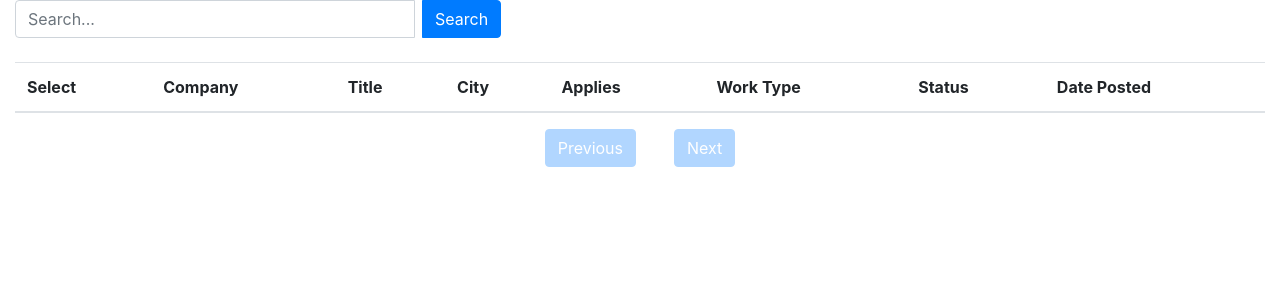
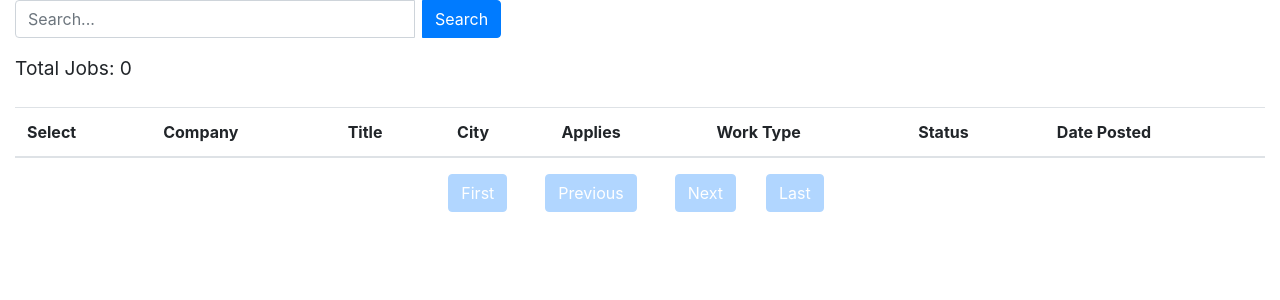
Before and after one commit to Burak-Atak/linkedin-job-scraper, a Django app: page / in a window 1280 px wide. Shown: the top 300 px of the page. Run offline with Django 3.2, Linux system fonts and the light colour scheme; data that the repository does not hold is empty; parts of the project's set-up code (start-up, migrations or seed data) failed here and were passed over; some libraries are stand-ins or nearby versions.

Commit message:
Update html add first last button logic

```diff
--- a/jobs/service.py
+++ b/jobs/service.py
@@ -92,7 +92,7 @@ class JobsService:
                             .get('rootUrl'))
                 logo_url = f"{root_url}{logo_path}"
             except Exception as e:
-                logger.error(f"Error getting company details: {e}")
+                logger.info(f"Error getting company details: {e}")
             company = {
                 'name': company_name,
                 'logo': logo_url
--- a/jobs/views.py
+++ b/jobs/views.py
@@ -6,6 +6,7 @@ from django_filters.rest_framework import DjangoFilterBackend
 from rest_framework.renderers import TemplateHTMLRenderer
 from rest_framework.response import Response
 from rest_framework.pagination import PageNumberPagination
+from rest_framework.utils.urls import replace_query_param, remove_query_param
 from rest_framework.views import APIView
 
 from api.permissions import IsAuthenticatedOrReadOnly
@@ -66,4 +67,17 @@ class JobTemplateView(APIView):
                 filter_query |= Q(title__icontains=keyword) | Q(description__icontains=keyword)
             self.queryset = self.queryset.filter(filter_query)
         page = self.paginator.paginate_queryset(self.queryset, request)
-        return self.paginator.get_paginated_response(page)
+        response = self.paginator.get_paginated_response(page)
+        request_url = request.build_absolute_uri()
+        first = None
+        if (self.paginator.page_query_param in request.query_params
+                and request.query_params[self.paginator.page_query_param] != "1"):
+            first = remove_query_param(request_url, self.paginator.page_query_param)
+
+        last = None
+        if self.paginator.page.has_next():
+            last = replace_query_param(request_url, self.paginator.page_query_param,
+                                       self.paginator.last_page_strings[0])
+        response.data['first'] = first
+        response.data['last'] = last
+        return response
--- a/templates/index.html
+++ b/templates/index.html
@@ -46,6 +46,7 @@
                     <button class="btn btn-primary mr-2" onclick="searchJobs()">Search</button>
                 </div>
             </div>
+            <p style="font-size: larger;">Total Jobs: {{ count }}</p>
 
             {% if user.is_authenticated %}
             <button class="btn btn-primary mr-2" onclick="selectAll()">Select All</button>
@@ -98,6 +99,14 @@
             </table>
             <div class="row mt-3 justify-content-center">
                 <div class="col-auto">
+                    {% if first %}
+                    <a href="{{ first }}" class="btn btn-primary mr-2">First</a>
+                    {% else %}
+                    <button class="btn btn-primary mr-2" disabled style="opacity: 0.3; pointer-events: none;">First
+                    </button>
+                    {% endif %}
+                </div>
+                <div class="col-auto">
                     {% if previous %}
                     <a href="{{ previous }}" class="btn btn-primary mr-2">Previous</a>
                     {% else %}
@@ -110,6 +119,14 @@
                     <a href="{{ next }}" class="btn btn-primary">Next</a>
                     {% else %}
                     <button class="btn btn-primary" disabled style="opacity: 0.3; pointer-events: none;">Next</button>
+                    {% endif %}
+                </div>
+                <div class="col-auto">
+                    {% if last %}
+                    <a href="{{ last }}" class="btn btn-primary mr-2">Last</a>
+                    {% else %}
+                    <button class="btn btn-primary mr-2" disabled style="opacity: 0.3; pointer-events: none;">Last
+                    </button>
                     {% endif %}
                 </div>
             </div>
```
